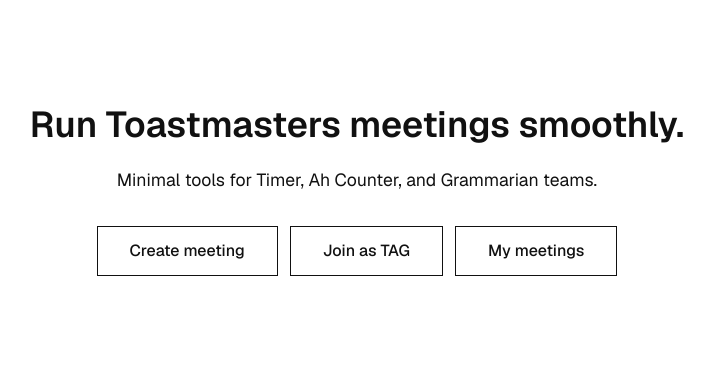
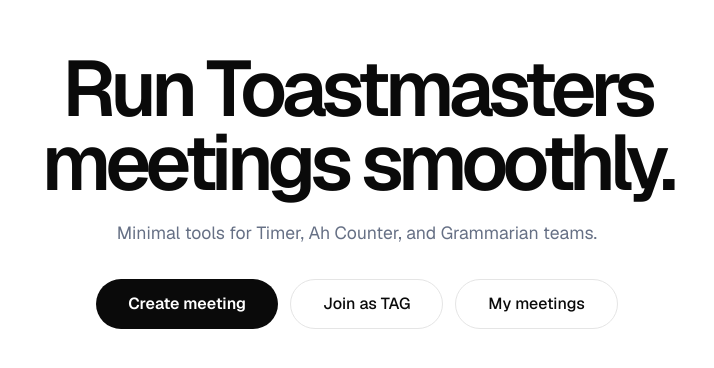
Before and after one commit to parthnikam/tag-team, a Next.js app: page /room in a window 1280 px wide. Shown: the part 122-490 px from the top of the page, without its empty margins (283-997 px from the left). Built offline with nearby package versions, Linux system fonts and the light colour scheme; no server answers.

Commit message:
ui fixes

```diff
--- a/app/auth/login/page.tsx
+++ b/app/auth/login/page.tsx
@@ -19,16 +19,16 @@
 
   useEffect(() => {
     if (user) {
-      router.replace('/room')
+      router.replace('/')
     }
   }, [router, user])
 
   return (
     <main className="flex min-h-[100dvh] items-center justify-center p-4">
-      <div className="w-full max-w-[440px] rounded-[2rem] border border-[#E7E7E7] bg-white p-6 sm:p-8 shadow-[0_20px_80px_rgba(10,10,10,0.06)]">
+      <div className="w-full max-w-[440px] rounded-[2rem]  bg-white p-6 sm:p-8 shadow-[0_20px_80px_rgba(10,10,10,0.06)]">
 
         {/* Tabs Toggle */}
-        <div className="mb-8 flex rounded-full border border-[#E7E7E7] p-1.5 bg-[#F9F9F9]">
+        <div className="mb-8 flex rounded-full gap-1 p-1.5 bg-[#F9F9F9]">
           <button
             type="button"
             onClick={() => setActiveTab('login')}
--- a/app/globals.css
+++ b/app/globals.css
@@ -7,49 +7,31 @@
 @theme inline {
   --color-background: var(--background);
   --color-foreground: var(--foreground);
-  --font-sans: var(--font-work-sans);
+  --color-card: var(--card);
+  --color-card-foreground: var(--card-foreground);
+  --color-popover: var(--popover);
+  --color-popover-foreground: var(--popover-foreground);
+  --color-primary: var(--primary);
+  --color-primary-foreground: var(--primary-foreground);
+  --color-secondary: var(--secondary);
+  --color-secondary-foreground: var(--secondary-foreground);
+  --color-muted: var(--muted);
+  --color-muted-foreground: var(--muted-foreground);
+  --color-accent: var(--accent);
+  --color-accent-foreground: var(--accent-foreground);
+  --color-destructive: var(--destructive);
+  --color-border: var(--border);
+  --color-input: var(--input);
+  --color-ring: var(--ring);
+  --font-sans: var(--font-geist);
   --font-mono: var(--font-mono);
-  --font-heading: var(--font-mono);
-  --color-sidebar-ring: var(--sidebar-ring);
-  --color-sidebar-border: var(--sidebar-border);
-  --color-sidebar-accent-foreground: var(--sidebar-accent-foreground);
-  --color-sidebar-accent: var(--sidebar-accent);
-  --color-sidebar-primary-foreground: var(--sidebar-primary-foreground);
-  --color-sidebar-primary: var(--sidebar-primary);
-  --color-sidebar-foreground: var(--sidebar-foreground);
-  --color-sidebar: var(--sidebar);
-  --color-chart-5: var(--chart-5);
-  --color-chart-4: var(--chart-4);
-  --color-chart-3: var(--chart-3);
-  --color-chart-2: var(--chart-2);
-  --color-chart-1: var(--chart-1);
-  --color-ring: var(--ring);
-  --color-input: var(--input);
-  --color-border: var(--border);
-  --color-destructive: var(--destructive);
-  --color-accent-foreground: var(--accent-foreground);
-  --color-accent: var(--accent);
-  --color-muted-foreground: var(--muted-foreground);
-  --color-muted: var(--muted);
-  --color-secondary-foreground: var(--secondary-foreground);
-  --color-secondary: var(--secondary);
-  --color-primary-foreground: var(--primary-foreground);
-  --color-primary: var(--primary);
-  --color-popover-foreground: var(--popover-foreground);
-  --color-popover: var(--popover);
-  --color-card-foreground: var(--card-foreground);
-  --color-card: var(--card);
-  --radius-sm: calc(var(--radius) * 0.6);
-  --radius-md: calc(var(--radius) * 0.8);
+  --radius-sm: calc(var(--radius) - 4px);
+  --radius-md: calc(var(--radius) - 2px);
   --radius-lg: var(--radius);
-  --radius-xl: calc(var(--radius) * 1.4);
-  --radius-2xl: calc(var(--radius) * 1.8);
-  --radius-3xl: calc(var(--radius) * 2.2);
-  --radius-4xl: calc(var(--radius) * 2.6);
+  --radius-xl: calc(var(--radius) + 4px);
 }
 
 :root {
-  --font-sans: var(--font-geist);
   --background: #ffffff;
   --foreground: #0a0a0a;
   --card: #ffffff;
@@ -61,41 +43,30 @@
   --secondary: #f7f7f7;
   --secondary-foreground: #0a0a0a;
   --muted: #f7f7f7;
-  --muted-foreground: #666666;
+  --muted-foreground: #667085;
   --accent: #f7f7f7;
   --accent-foreground: #0a0a0a;
   --destructive: #b42318;
-  --border: #eaeaea;
-  --input: #eaeaea;
+  --border: #e7e7e7;
+  --input: #e7e7e7;
   --ring: #0a0a0a;
-  --chart-1: #d9d9d9;
-  --chart-2: #b0b0b0;
-  --chart-3: #8a8a8a;
-  --chart-4: #5c5c5c;
-  --chart-5: #2d2d2d;
-  --radius: 1.25rem;
-  --sidebar: #ffffff;
-  --sidebar-foreground: #0a0a0a;
-  --sidebar-primary: #0a0a0a;
-  --sidebar-primary-foreground: #ffffff;
-  --sidebar-accent: #f7f7f7;
-  --sidebar-accent-foreground: #0a0a0a;
-  --sidebar-border: #eaeaea;
-  --sidebar-ring: #0a0a0a;
+  --radius: 0.75rem;
 }
 
 @layer base {
   * {
     @apply border-border outline-ring/50;
   }
+
   html {
+    min-height: 100%;
     font-family: var(--font-geist), -apple-system, BlinkMacSystemFont, "SF Pro Display", sans-serif;
+  }
+
+  body {
     min-height: 100%;
-  }
-  body {
-    @apply bg-background text-foreground;
-    min-height: 100%;
-    background: #ffffff;
+    background: var(--background);
+    color: var(--foreground);
     line-height: 1.6;
   }
 }
@@ -103,176 +74,25 @@
 @layer components {
   .page-shell {
     @apply min-h-screen px-3 py-4 sm:px-5 sm:py-6;
-    background: transparent;
   }
 
   .page-panel {
-    @apply mx-auto flex w-full max-w-3xl flex-col gap-4 border border-[#D0D0D0] bg-white p-4 sm:p-5;
+    @apply mx-auto flex w-full max-w-3xl flex-col gap-4 rounded-[2rem] border border-[#E7E7E7] bg-white p-4 sm:p-5;
   }
 
   .surface-card {
-    @apply border border-[#D0D0D0] bg-white p-4 sm:p-5;
+    @apply rounded-[2rem] border border-[#E7E7E7] bg-white p-4 sm:p-5;
   }
 
   .surface-input {
-    @apply w-full rounded-2xl border border-[#EAEAEA] bg-white px-4 py-2.5 text-[15px] text-[#0A0A0A] transition-colors outline-none placeholder:text-[#8A8A8A] focus:border-[#0A0A0A];
+    @apply w-full rounded-full border border-[#E7E7E7] bg-white px-5 py-3 text-[1rem] text-[#0A0A0A] outline-none transition-colors placeholder:text-[#667085] focus:border-[#0A0A0A];
   }
 
   .surface-button {
-    @apply inline-flex items-center justify-center rounded-2xl border border-[#0A0A0A] bg-[#0A0A0A] px-5 py-2.5 text-sm font-semibold text-white transition-colors disabled:cursor-not-allowed disabled:opacity-40;
+    @apply inline-flex items-center justify-center rounded-full bg-[#0A0A0A] px-6 py-3 text-sm font-semibold text-white transition-colors disabled:cursor-not-allowed disabled:opacity-50;
   }
 
   .surface-button-secondary {
-    @apply inline-flex items-center justify-center rounded-2xl border border-[#EAEAEA] bg-white px-5 py-2.5 text-sm font-semibold text-[#0A0A0A] transition-colors disabled:cursor-not-allowed disabled:opacity-40;
-  }
-
-  .surface-button-ghost {
-    @apply inline-flex items-center justify-center rounded-2xl border border-transparent bg-transparent px-0 py-1 text-sm font-medium text-[#6B6B6B] transition-colors
-  }
-
-  .section-label {
-    @apply text-sm font-medium text-[#6B6B6B];
-  }
-
-  .page-kicker {
-    @apply text-xs font-medium uppercase tracking-[0.2em] text-[#6B6B6B];
-  }
-
-  .page-title {
-    font-family: var(--font-inter), var(--font-geist), -apple-system, BlinkMacSystemFont, "SF Pro Display", sans-serif;
-    @apply text-2xl font-semibold tracking-[-0.03em] text-[#0A0A0A] sm:text-3xl;
-  }
-
-  .page-copy {
-    @apply max-w-2xl text-sm leading-6 text-[#6B6B6B];
-  }
-
-  .page-heading-inset {
-    @apply bg-white px-4 py-5 sm:px-6 sm:py-6;
-  }
-
-  .page-shell :where(section, div)[class*="rounded-"][class*="border"]:not([class*="fixed"]):not([class*="absolute"]) {
-    background: #ffffff;
-    border-color: #d0d0d0;
+    @apply inline-flex items-center justify-center rounded-full border border-[#E7E7E7] bg-white px-6 py-3 text-sm font-semibold text-[#0A0A0A] transition-colors disabled:cursor-not-allowed disabled:opacity-50;
   }
 }
-
-body,
-body * {
-  box-shadow: none !important;
-  text-shadow: none !important;
-  backdrop-filter: none !important;
-  -webkit-backdrop-filter: none !important;
-}
-
-body {
-  color: #111111 !important;
-  background: #ffffff !important;
-}
-
-h1 {
-  font-size: 2.25rem !important;
-  line-height: 1.15 !important;
-  letter-spacing: 0 !important;
-}
-
-h2 {
-  font-size: 1.5rem !important;
-  line-height: 1.25 !important;
-  letter-spacing: 0 !important;
-}
-
-h3 {
-  font-size: 1.125rem !important;
-  line-height: 1.35 !important;
-  letter-spacing: 0 !important;
-}
-
-p,
-span,
-label,
-input,
-textarea,
-select,
-button,
-a,
-li,
-td,
-th {
-  letter-spacing: 0 !important;
-}
-
-[class*="bg-"] {
-  background: transparent !important;
-}
-
-[class*="text-"] {
-  color: #111111 !important;
-}
-
-[class*="shadow"],
-[class*="backdrop"],
-[class*="ring-"] {
-  box-shadow: none !important;
-  backdrop-filter: none !important;
-  -webkit-backdrop-filter: none !important;
-}
-
-[class*="rounded"] {
-  border-radius: 0 !important;
-}
-
-section,
-article,
-form,
-table,
-[class*="surface"],
-[class*="page-heading"],
-[class*="page-panel"],
-[class*="card"],
-[class*="border"] {
-  border-color: #d0d0d0 !important;
-}
-
-button,
-a[class*="rounded"],
-a[data-slot="button"],
-.surface-button,
-.surface-button-secondary,
-.surface-button-ghost {
-  color: #111111 !important;
-  background: #ffffff !important;
-  border: 1px solid #111111 !important;
-  border-radius: 0 !important;
-  font-weight: 500 !important;
-}
-
-button:disabled,
-a[aria-disabled="true"] {
-  opacity: 0.45 !important;
-}
-
-button.timer-section-button-active,
-button[aria-pressed="true"] {
-  color: #ffffff !important;
-  background: #111111 !important;
-  border-color: #111111 !important;
-}
-
-input,
-textarea,
-select {
-  color: #111111 !important;
-  background: #ffffff !important;
-  border: 1px solid #888888 !important;
-  border-radius: 0 !important;
-}
-
-input:focus,
-textarea:focus,
-select:focus,
-button:focus-visible,
-a:focus-visible {
-  outline: 2px solid #111111 !important;
-  outline-offset: 2px !important;
-}
--- a/app/meetings/page.tsx
+++ b/app/meetings/page.tsx
@@ -106,7 +106,7 @@
       <div className="mx-auto max-w-4xl">
         <BackLink href="/room" label="Home" />
 
-        <div className="mt-9">
+        <div className="page-heading-inset mt-9">
           <p className="text-xs font-medium uppercase tracking-[0.32em] text-[#667085]">
             History
           </p>
@@ -120,7 +120,7 @@
 
         <section className="mt-10 flex flex-col gap-3.5 sm:gap-4">
           {meetings.length === 0 ? (
-            <div className="rounded-[2rem] border border-white/65 px-8 py-10 text-center text-[#667085]">
+            <div className="rounded-[2rem] border border-black/65 px-8 py-10 text-center text-[#667085]">
               You haven&apos;t participated in any meetings yet.
             </div>
           ) : (
@@ -128,7 +128,7 @@
                 <Link
                   key={meeting.roomCode}
                   href={`/room/${meeting.roomCode}/reports`}
-                  className="group flex items-center gap-4 rounded-[2rem] border border-white/70 px-5 py-5 text-[#0A0A0A] sm:gap-6 sm:px-8 sm:py-7"
+                  className="group flex items-center gap-4 rounded-[2rem] border border-black/30 px-5 py-5 text-[#0A0A0A] sm:gap-6 sm:px-8 sm:py-7"
                 >
                   <div className="min-w-0 flex-1">
                     <div className="flex flex-wrap items-center gap-2">
--- a/components/grammarian-report-form.tsx
+++ b/components/grammarian-report-form.tsx
@@ -213,8 +213,8 @@
   return (
     <div className="mx-auto flex w-full max-w-4xl flex-col gap-4 pb-32">
       {showWodModal ? (
-        <div className="fixed inset-0 z-30 flex items-center justify-center bg-black/30 px-4 py-8">
-          <div className="w-full max-w-2xl rounded-[2rem] bg-white p-6 shadow-[0_20px_80px_rgba(10,10,10,0.16)]">
+        <div className="fixed inset-0 z-30 flex items-center justify-center bg-black/35 px-4 py-8">
+          <div className="w-full max-w-2xl rounded-[2rem] border border-[#E7E7E7] bg-white p-6 shadow-[0_24px_90px_rgba(10,10,10,0.2)]">
             <div className="flex flex-col gap-4">
               <div>
                 <p className="text-xs font-medium uppercase tracking-[0.26em] text-[#475467]">
--- a/components/room-joined-name-field.tsx
+++ b/components/room-joined-name-field.tsx
@@ -95,7 +95,7 @@
             event.currentTarget.blur();
           }
         }}
-        className="w-40 rounded-full border border-white/65 bg-white/38 px-3 py-1.5 text-sm font-semibold text-[#0A0A0A] outline-none transition-colors shadow-[inset_0_1px_0_rgba(255,255,255,0.76)] backdrop-blur-xl focus:border-[#0A0A0A] sm:w-48"
+        className="w-40 rounded-full border border-black/6 bg-white/10 pl-2 py-1 text-sm font-semibold text-[#0A0A0A] outline-none transition-colors shadow-[inset_0_1px_0_rgba(255,255,255,0.76)] backdrop-blur-xl focus:border-[#0A0A0A] sm:w-48"
         aria-label="Joined as"
       />
       {error ? <p className="basis-full text-xs text-[#B42318]">{error}</p> : null}
--- a/components/room-role-picker.tsx
+++ b/components/room-role-picker.tsx
@@ -126,7 +126,7 @@
               }
             }}
             onClick={() => handleJoin(role)}
-            className={`flex items-center gap-4 rounded-[1.7rem] px-5 py-4 text-left transition-colors ${
+            className={`flex items-center gap-4 border rounded-[1.7rem] px-5 py-4 text-left  ${
               isTakenBySomeoneElse
                 ? "cursor-not-allowed  bg-white opacity-40"
                 : "bg-white"
```
Also changed, not shown: app/page.tsx (+38 -3 lines), app/room/[id]/page.tsx (+10 -9 lines), components/timer-report-form.tsx (+4 -4 lines), utils/supabase/proxy.ts (+17 -2 lines).
